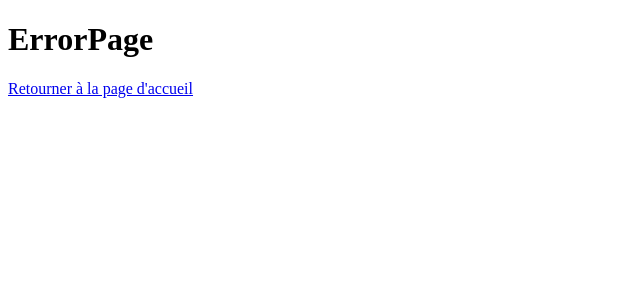
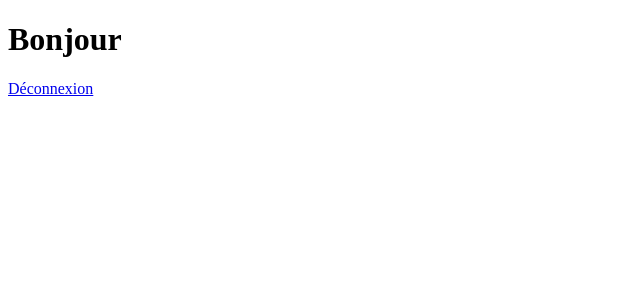
Before and after one commit to rum7/crazee-b, a React (Vite) app: page /order in a window 1280 px wide. Shown: the top 300 px of the page, without its empty margins (0-640 px from the left). Built offline with nearby package versions, Linux system fonts and the light colour scheme.

Commit message:
✨ F02: ORDER > Create the order page

```diff
--- /dev/null
+++ b/src/components/pages/order/OrderPage.tsx
@@ -0,0 +1,8 @@
+export function OrderPage() {
+    return (
+        <div>
+            <h1>Bonjour</h1>
+            <a href="/">Déconnexion</a>
+        </div>
+    )
+}
--- a/src/main.tsx
+++ b/src/main.tsx
@@ -1,17 +1,19 @@
 import { StrictMode } from 'react'
 import { createRoot } from 'react-dom/client'
 import { BrowserRouter, Route, Routes } from 'react-router'
+import './index.css'
 
 import App from './App.tsx'
 import { ErrorPage } from './components/pages/error/ErrorPage.tsx'
+import { OrderPage } from './components/pages/order/OrderPage.tsx'
 
-import './index.css'
 
 createRoot(document.getElementById('root')!).render(
     <StrictMode>
         <BrowserRouter>
             <Routes>
                 <Route path="/" element={<App />} />
+                <Route path="/order" element={<OrderPage />} />
                 <Route path="*" element={<ErrorPage />} />
             </Routes>
         </BrowserRouter>
```
Also changed, not shown: src/components/pages/error/ErrorPage.tsx (indentation only).
